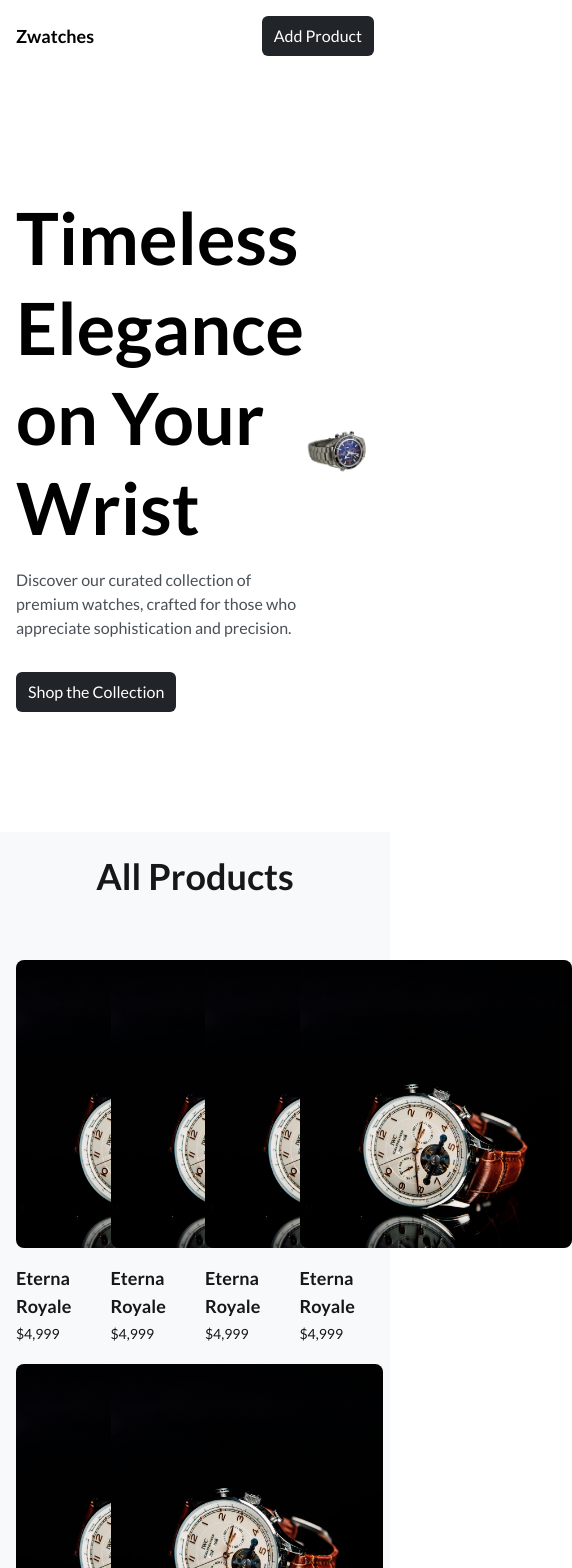
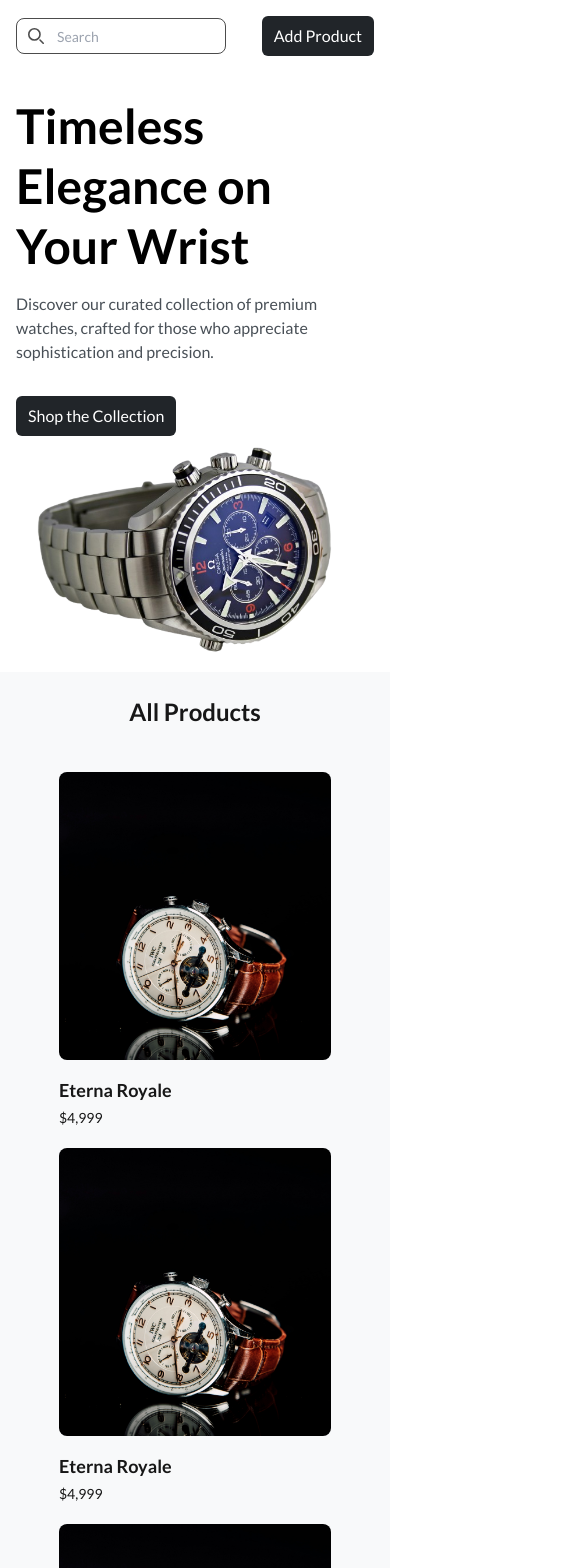
Before and after one commit to ezeigboemmanuel/zwatches, a Next.js app: page / in a window 390 px wide. Shown: the top 1568 px of the page, 572 px wide, since content can reach past the window. Built offline with nearby package versions, Linux system fonts and the light colour scheme.

Commit message:
Responsivity

```diff
--- a/app/components/Hero.tsx
+++ b/app/components/Hero.tsx
@@ -4,9 +4,9 @@ import React from "react";
 
 const Hero = () => {
   return (
-    <div className="min-h-[90vh] flex justify-center items-center bg-[#fff] px-4 md:px-12 text-black">
+    <div className="min-h-[70vh] md:min-h-[60vh] lg:min-h-[90vh] flex flex-col md:flex-row justify-center items-center bg-[#fff] px-4 md:px-12 text-black">
       <div className="max-w-2xl">
-        <h1 className="text-7xl leading-tight font-semibold">
+        <h1 className="text-5xl pt-6 md:pt-0 md:text-7xl leading-tight font-semibold">
           Timeless Elegance on Your Wrist
         </h1>
         <p className="text-[#495057] mt-4">
@@ -19,7 +19,7 @@ const Hero = () => {
           </button>
         </Link>
       </div>
-      <div>
+      <div className="">
         <Image src="/hero-img.png" alt="img" width={500} height={500} />
       </div>
     </div>
--- a/app/components/Navbar.tsx
+++ b/app/components/Navbar.tsx
@@ -5,10 +5,10 @@ const Navbar = () => {
   return (
     <nav className="px-4 md:px-12 py-4 md:py-6 bg-white text-black">
       <div className="flex justify-between items-center">
-        <Link href="/" className="text-lg font-semibold">
+        <Link href="/" className="hidden md:inline-block text-lg font-semibold">
           Zwatches
         </Link>
-        <div className="hidden md:inline-block relative w-[300px] ">
+        <div className=" relative max-w-[300px] ">
           <div className="absolute inset-y-0 start-0 flex items-center ps-3 pointer-events-none">
             <svg
               className="w-4 h-4 text-black/[0.7]"
--- a/app/components/ProductList.tsx
+++ b/app/components/ProductList.tsx
@@ -5,8 +5,8 @@ import React from "react";
 const ProductList = () => {
   const products = ["", "", "", "", "", ""];
   return (
-    <div className="px-4 md:px-12 py-10 flex justify-center items-center" id="product">
-        <div className="grid grid-cols-4 gap-5">
+    <div className="px-4 md:px-12 py-5 md:py-10 flex justify-center items-center" id="product">
+        <div className="grid grid-cols-1 md:grid-cols-2 lg:grid-cols-3 xl:grid-cols-4 gap-5">
       {products.map((product, index) => (
         <Link href="/product/123" key={index}>
           <Image
--- a/app/page.tsx
+++ b/app/page.tsx
@@ -5,7 +5,7 @@ export default function Home() {
   return (
     <div className="bg-[#F8F9FA]">
       <Hero />
-      <h2 className="w-full text-center text-4xl font-semibold py-6">All Products</h2>
+      <h2 className="w-full text-center text-2xl md:text-4xl font-semibold py-6">All Products</h2>
       <ProductList />
     </div>
   );
--- a/app/product/[id]/page.tsx
+++ b/app/product/[id]/page.tsx
@@ -15,13 +15,13 @@ const ProductPage = () => {
         &larr; Back
       </p>
 
-      <div className="max-w-5xl mx-auto flex justify-between space-x-10">
+      <div className="max-w-5xl mx-auto flex flex-col md:flex-row justify-between items-center md:space-x-10">
         <Image
           src="/watch-img.jpg"
           alt="img"
           width={1000}
           height={1000}
-          className="max-w-xl max-h-[35rem] object-cover object-center basis-1/2"
+          className="max-w-full md:max-w-xl max-h-[28rem] object-cover object-center basis-1/2"
         />
 
         <div className="basis-1/2 py-8">
```
